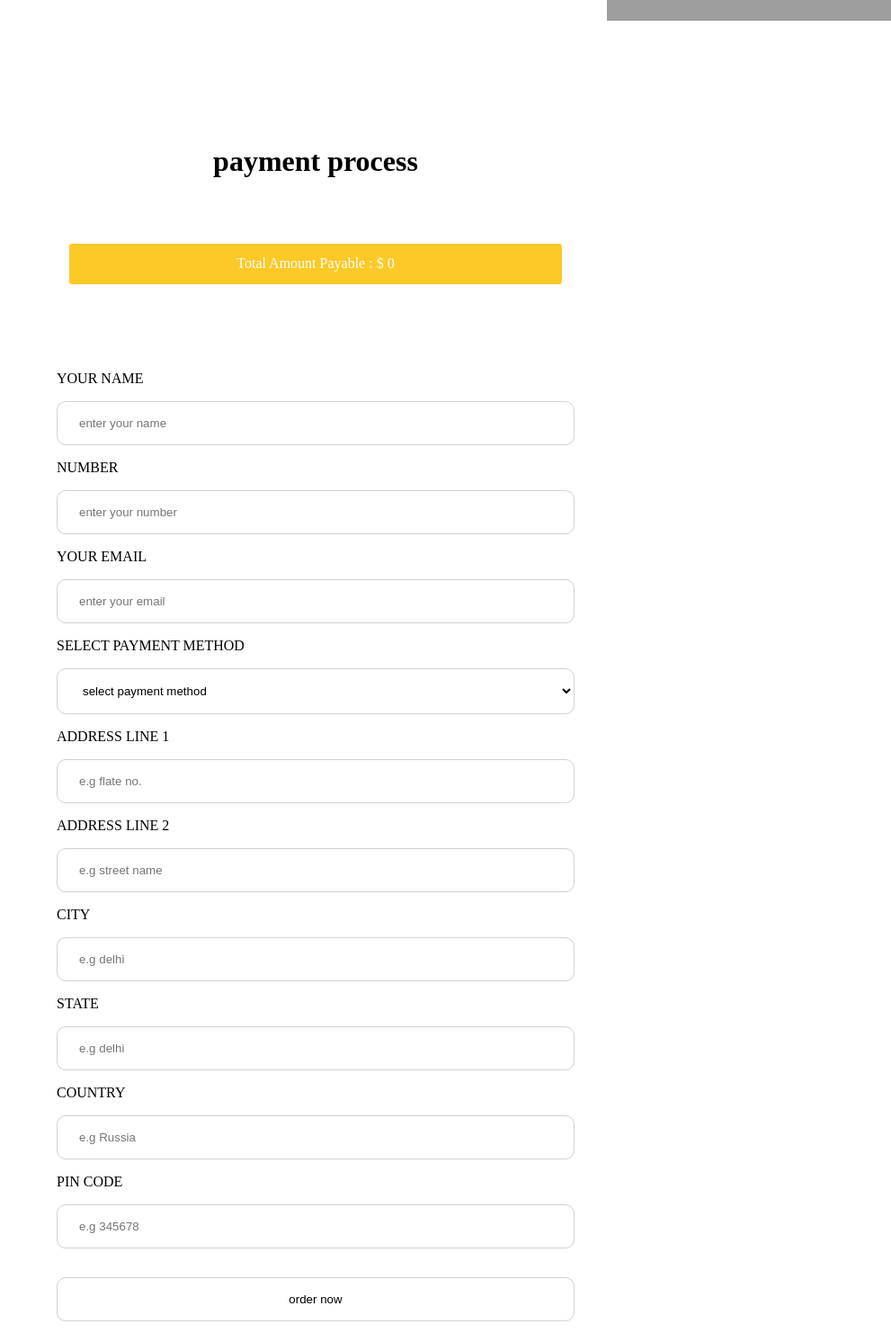
After one commit to twers1/php-shop, a PHP site: page /checkout.php in a window 1280 px wide. The commit adds this page. Shown: the part 441-1933 px from the top of the page at 90% size, without its empty margins (289-1280 px from the left). Run offline with PHP 8.4, Linux system fonts and the light colour scheme; the visitor is signed in with stand-in values (Sample User, id 1); data that the repository does not hold is empty.

Commit message:
add checkout and order page

```diff
--- /dev/null
+++ b/checkout.php
@@ -0,0 +1,155 @@
+<?php
+    include 'connection.php';
+    session_start();
+    $user_id = $_SESSION['user_id']; // Fixing variable name
+
+    if(!isset($user_id)){ // Fixing variable name
+        header('location:login.php');
+    }
+
+    if(isset($_POST['logout'])){
+        session_destroy();
+        header('location:login.php');
+    }
+
+    if(isset($_POST['order_btn'])){
+        $name = mysqli_real_escape_string($conn, $_POST['name']);
+        $number = mysqli_real_escape_string($conn, $_POST['number']);
+        $email = mysqli_real_escape_string($conn, $_POST['email']);
+        $address = mysqli_real_escape_string($conn, $_POST['address']);
+        $method = mysqli_real_escape_string($conn, 'flat no. '.$_POST['flate'].' '.$_POST['city'].' '.$_POST['state'].' '.$_POST['country'].' '.$_POST['pin_code']);
+        $placed_on = date('m-d-y');
+        $cart_total=0;
+        $cart_product[]='';
+
+        $cart_query = mysqli_query($conn, "SELECT * FROM `cart` WHERE user_id = '$user_id'") or die('query failed');
+
+        if(mysqli_num_rows($cart_query) > 0){
+            while($cart_item = mysqli_fetch_assoc($cart_query)){
+                $cart_product[] = $cart_item['name'].' ';
+                $sub_total = ($cart_item['price'] * $cart_item['quantity']);
+                $cart_total += $sub_total;
+            }
+        }
+
+        $total_products = implode(',', $cart_product);
+        mysqli_query($conn, "INSERT INTO `order` (`user_id`, `name`, `number`, `email`, `method`, `address`, `total_products`, `total_price`, `placed_on`)
+         VALUES ('$user_id', '$name', '$number', '$email', '$method', '$address', '$total_products', '$cart_total', '$placed_on')") or die('query failed');
+        mysqli_query($conn, "DELETE FROM `cart` WHERE user_id = '$user_id'") or die('query failed');
+        $message[] = 'order placed successfully!';
+
+
+
+    }
+
+?>
+<style>
+    <?php include './styles/user.css'; ?>
+</style>
+
+<!DOCTYPE html>
+<html lang="en">
+<head>
+    <meta charset="UTF-8">
+    <meta name="viewport" content="width=device-width, initial-scale=1.0">
+    <title>contact</title>
+</head>
+<body>
+    <?php include 'header.php'; ?>
+    <div class="banner">
+        <div class="detail">
+            <h1>order</h1>
+            <p>Lorem ipsum dolor sit, amet consectetur adipisicing elit. Eius consectetur, voluptates natus</p>
+            <a href="index.php">home</a><span>/ order</span>
+        </div>
+    </div>
+    <div class="line"></div>
+    <div class="checkout">
+        <h1 class="title">payment process</h1>
+        <?php
+        if(isset($message)){
+            foreach($message as $message){
+                echo '<p class="message">'.$message.'</p>';
+            }
+        }
+        ?>
+        <div class="display-order">
+        <div class="box-container">
+            <?php
+                $select_cart = mysqli_query($conn, "SELECT * FROM `cart` WHERE user_id = '$user_id'") or die('query failed');
+                $total=0;
+                $grand_total=0;
+                if(mysqli_num_rows($select_cart) > 0){
+                    while($fetch_cart = mysqli_fetch_assoc($select_cart)){
+                        $total_price = $fetch_cart['price'] * $fetch_cart['quantity'];
+                        $grand_total += $total_price;
+
+
+            ?>
+
+                <div class="box">
+                    <img src="uploaded_img/<?= $fetch_cart['image']; ?>" alt="">
+                    <span><?= $fetch_cart['name']; ?>(<?= $fetch_cart['quantity']; ?>)</span>
+                </div>
+
+            <?php
+              }
+            }
+            ?>
+            </div>
+            <span class="grand-total">Total Amount Payable : $ <?= $grand_total; ?></span>
+        </div>
+        <form action="" method="post">
+            <div class="input-field">
+                <label>your name</label>
+                <input type="text" name="name" placeholder="enter your name">
+            </div>
+            <div class="input-field">
+                <label>number</label>
+                <input type="number" name="number" placeholder="enter your number">
+            </div>
+            <div class="input-field">
+                <label>your email</label>
+                <input type="text" name="email" placeholder="enter your email">
+            </div>
+            <div class="input-field">
+                <label>select payment method</label>
+               <select name="method" id="">
+                <option value="" selected disabled>select payment method</option>
+                <option value="cash on delivery">cash on delivery</option>
+                <option value="credit card">credit card</option>
+                <option value="paypal">paypal</option>
+                <option value="paytm">paytm</option>
+               </select>
+            </div>
+            <div class="input-field">
+                <label>address line 1 </label>
+                <input type="text" name="flate" placeholder="e.g flate no.">
+            </div>
+            <div class="input-field">
+                <label>address line 2 </label>
+                <input type="text" name="flate" placeholder="e.g street name">
+            </div>
+            <div class="input-field">
+                <label>city</label>
+                <input type="text" name="city" placeholder="e.g delhi">
+            </div>
+            <div class="input-field">
+                <label>state</label>
+                <input type="text" name="state" placeholder="e.g delhi">
+            </div>
+            <div class="input-field">
+                <label>country</label>
+                <input type="text" name="country" placeholder="e.g Russia">
+            </div>
+            <div class="input-field">
+                <label>pin code</label>
+                <input type="text" name="country" placeholder="e.g 345678">
+            </div>
+            <input type="submit" name="order-btn" value="order now">
+        </form>
+    </div>
+    <?php include 'footer.php'; ?>
+    <script type="" src="./scripts/user.js"></script>
+</body>
+</html>
--- a/styles/user.css
+++ b/styles/user.css
@@ -1311,6 +1311,66 @@ footer .bottom-footer {
     align-items: center;
     background: var(--orange);
 }
+
+/*---------------------checkout----------*/
+.checkout {
+
+}
+
+.display-order {
+    box-shadow: var(--box-shadow);
+    width: 50vw;
+    margin: 1rem auto;
+    text-align: center;
+    padding: 2rem 1rem;
+    line-height: 2;
+}
+
+.display-order .bo-container {
+    grid-template-columns: repeat(auto-fit, minmax(15rem, 1fr));
+}
+
+.display-order .box {
+    display: flex;
+    box-shadow: var(--box-shadow);
+    margin: 1rem 0;
+    padding: .5rem 2rem;
+    align-items: center;
+}
+
+.display-order .box img {
+    width: 100px;
+    height: 100px;
+    border-radius: 50%;
+}
+
+.display-order span {
+    display: inline-block;
+    background: #f5f5f5;
+    padding: .4rem;
+    border-radius: 3px;
+    text-transform: capitalize;
+}
+
+.display-order .grand-total {
+    width: 90%;
+    background: var(--orange);
+    color: #fff;
+    cursor: pointer;
+}
+
+.checkout form {
+    width: 50vw;
+    box-shadow: var(--box-shadow);
+    margin: 2rem auto;
+    padding: 2rem;
+    border-radius: 10px;
+}
+
+.input-field label {
+    margin: .6rem 0;
+    text-transform: uppercase;
+}
 /*---------------------media screen----------*/
 @media (max-width: 991px) {
     #menu-btn {
```
Also changed, not shown: order.php (added, +85 -0 lines).
